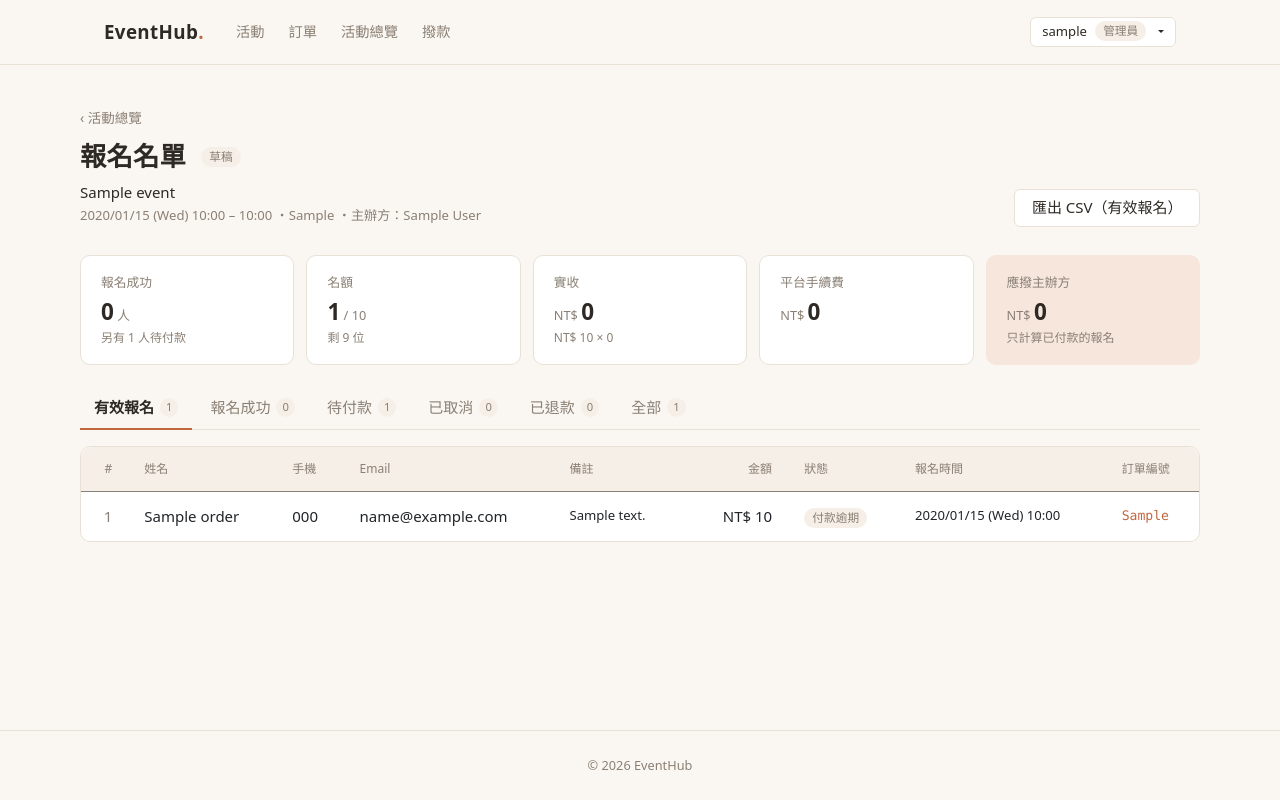
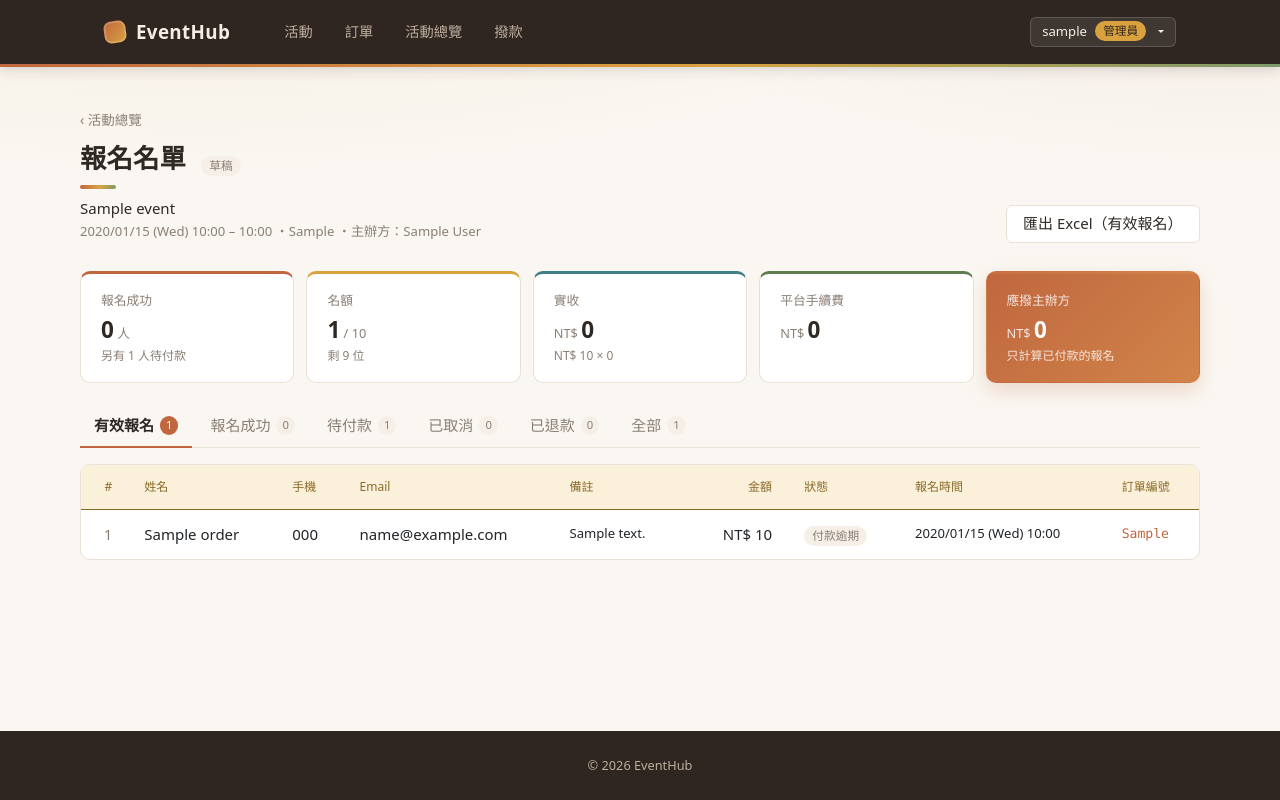
Before and after one commit to avayang066/event-hub, an ASP.NET Core app: page /Admin/Events/1 in a window 1280 px wide. Run offline with ASP.NET Core 8, Linux system fonts and the light colour scheme; a user stored in the database is signed in; tables that the repository leaves empty hold one stand-in row (values such as "Sample post"); style sheets or scripts are compiled from the project's sources.

Commit message:
feat: 報名名單改為匯出 Excel，網站配色加入跳色

```diff
--- a/src/EventHub.Web/Controllers/AdminEventsController.cs
+++ b/src/EventHub.Web/Controllers/AdminEventsController.cs
@@ -36,7 +36,8 @@ public class AdminEventsController(ReportService reports, TimeProvider timeProvi
             return NotFound();
         }
 
-        return File(RegistrationCsv.Build(model), "text/csv; charset=utf-8",
-            RegistrationCsv.FileName(model, timeProvider.GetTaiwanNow()));
+        var now = timeProvider.GetTaiwanNow();
+        return File(RegistrationExcel.Build(model, now), RegistrationExcel.ContentType,
+            RegistrationExcel.FileName(model, now));
     }
 }
--- a/src/EventHub.Web/Controllers/OrganizerEventsController.cs
+++ b/src/EventHub.Web/Controllers/OrganizerEventsController.cs
@@ -151,8 +151,9 @@ public class OrganizerEventsController(
             return NotFound();
         }
 
-        return File(RegistrationCsv.Build(model), "text/csv; charset=utf-8",
-            RegistrationCsv.FileName(model, timeProvider.GetTaiwanNow()));
+        var now = timeProvider.GetTaiwanNow();
+        return File(RegistrationExcel.Build(model, now), RegistrationExcel.ContentType,
+            RegistrationExcel.FileName(model, now));
     }
 
     // ---------------- 共用 ----------------
--- a/src/EventHub.Web/Views/Shared/_EventRegistrations.cshtml
+++ b/src/EventHub.Web/Views/Shared/_EventRegistrations.cshtml
@@ -23,7 +23,7 @@
         </div>
     </div>
     <a class="btn btn-outline-secondary" asp-action="ExportRegistrations"
-       asp-route-id="@Model.EventId" asp-route-filter="@Model.Filter">匯出 CSV（@Model.Filter.ToLabel()）</a>
+       asp-route-id="@Model.EventId" asp-route-filter="@Model.Filter">匯出 Excel（@Model.Filter.ToLabel()）</a>
 </div>
 
 @if (Model.HasOrdersToRefund)
--- a/src/EventHub.Web/Views/Shared/_Layout.cshtml
+++ b/src/EventHub.Web/Views/Shared/_Layout.cshtml
@@ -8,7 +8,7 @@
 <head>
     <meta charset="utf-8" />
     <meta name="viewport" content="width=device-width, initial-scale=1.0" />
-    <meta name="theme-color" content="#faf7f2" />
+    <meta name="theme-color" content="#2f2621" />
     <title>@ViewData["Title"] - EventHub</title>
     <link rel="stylesheet" href="~/lib/bootstrap/dist/css/bootstrap.min.css" />
     <link rel="stylesheet" href="~/css/site.css" asp-append-version="true" />
@@ -18,7 +18,7 @@
     <div class="app-shell">
         <header class="app-header">
             <div class="app-header-inner">
-                <a class="app-brand" asp-area="" asp-controller="Home" asp-action="Index">EventHub<span class="app-brand-dot">.</span></a>
+                <a class="app-brand" asp-area="" asp-controller="Home" asp-action="Index">EventHub<span class="app-brand-dot"></span></a>
 
                 <nav class="app-nav" aria-label="主要導覽">
                     <a asp-controller="Home" asp-action="Index">活動</a>
--- a/src/EventHub.Web/wwwroot/css/site.css
+++ b/src/EventHub.Web/wwwroot/css/site.css
@@ -16,6 +16,20 @@
   --c-primary: #c0673f;
   --c-primary-hover: #a85733;
   --c-primary-soft: #f6e6dc;
+
+  /* 跳色：芥末黃、湖水青（點綴用，不大面積使用） */
+  --c-accent: #d9a23f;
+  --c-accent-soft: #fbf0d9;
+  --c-teal: #3f7f86;
+  --c-teal-soft: #e0eef0;
+
+  /* 標題列、頁尾：深咖啡 */
+  --c-dark: #2f2621;
+  --c-dark-text: #f6eee4;
+  --c-dark-muted: #bfae9c;
+
+  /* 標題列下緣、標題裝飾的漸層：陶土橘 → 芥末黃 → 鼠尾草綠 */
+  --g-brand: linear-gradient(90deg, #c0673f 0%, #d9a23f 55%, #7d9a6a 100%);
 
   /* 狀態色（低彩度） */
   --c-success: #5f7d4e;
@@ -44,7 +58,11 @@ html {
 }
 
 body {
-  background: var(--c-bg);
+  background:
+    radial-gradient(1200px 360px at 15% -80px, rgba(217, 162, 63, 0.12), transparent 70%),
+    radial-gradient(900px 320px at 95% -60px, rgba(192, 103, 63, 0.10), transparent 70%),
+    var(--c-bg);
+  background-repeat: no-repeat;
   color: var(--c-text);
   font-family: system-ui, -apple-system, "PingFang TC", "Microsoft JhengHei", "Noto Sans TC", sans-serif;
   line-height: 1.65;
@@ -86,9 +104,17 @@ hr {
   position: sticky;
   top: 0;
   z-index: 1020;
-  background: rgba(250, 247, 242, 0.92);
-  backdrop-filter: blur(8px);
-  border-bottom: 1px solid var(--c-border);
+  background: var(--c-dark);
+  color: var(--c-dark-text);
+  box-shadow: 0 2px 12px rgba(47, 38, 33, 0.18);
+}
+
+/* 標題列下緣的彩色細線 */
+.app-header::after {
+  content: "";
+  display: block;
+  height: 3px;
+  background: var(--g-brand);
 }
 
 .app-header-inner {
@@ -102,34 +128,70 @@ hr {
 }
 
 .app-brand {
+  display: inline-flex;
+  align-items: center;
+  gap: 10px;
   font-weight: 700;
   font-size: 1.25rem;
   letter-spacing: 0.02em;
-  color: var(--c-text);
+  color: var(--c-dark-text);
+}
+
+/* 品牌小方塊（漸層） */
+.app-brand::before {
+  content: "";
+  width: 22px;
+  height: 22px;
+  border-radius: 7px;
+  background: linear-gradient(135deg, var(--c-primary) 0%, var(--c-accent) 100%);
+  box-shadow: inset 0 0 0 2px rgba(255, 255, 255, 0.18);
+  transform: rotate(-8deg);
 }
 
 .app-brand:hover {
-  color: var(--c-text);
-}
-
-.app-brand-dot {
-  color: var(--c-primary);
+  color: #fff;
 }
 
 .app-nav {
   display: flex;
-  gap: 24px;
+  gap: 8px;
   flex: 1;
 }
 
 .app-nav a {
-  color: var(--c-muted);
+  padding: 6px 12px;
+  border-radius: 999px;
+  color: var(--c-dark-muted);
   font-size: 0.95rem;
+  transition: background-color 0.15s, color 0.15s;
 }
 
 .app-nav a:hover,
 .app-nav a.active {
-  color: var(--c-text);
+  color: var(--c-dark-text);
+  background: rgba(255, 255, 255, 0.08);
+}
+
+/* 標題列上的按鈕（深底） */
+.app-header .btn-link {
+  color: var(--c-dark-text);
+}
+
+.app-header .btn-link:hover {
+  color: var(--c-accent);
+}
+
+.app-header .app-user-button,
+.app-header .app-user-button:hover,
+.app-header .app-user-button.show {
+  color: var(--c-dark-text);
+  background: rgba(255, 255, 255, 0.08) !important;
+  border-color: rgba(255, 255, 255, 0.16) !important;
+}
+
+.app-header .app-user-button .badge {
+  background: var(--c-accent) !important;
+  color: var(--c-dark) !important;
 }
 
 .app-auth {
@@ -163,8 +225,8 @@ hr {
 .app-main.page-narrow { max-width: calc(var(--w-narrow) + 48px); }
 
 .app-footer {
-  border-top: 1px solid var(--c-border);
-  color: var(--c-muted);
+  background: var(--c-dark);
+  color: var(--c-dark-muted);
   font-size: 0.85rem;
   text-align: center;
   padding: 24px;
@@ -182,6 +244,17 @@ hr {
 
 .page-header h1 {
   margin: 0;
+}
+
+/* 頁面標題下的漸層短線 */
+.page-header h1::after {
+  content: "";
+  display: block;
+  width: 36px;
+  height: 4px;
+  margin-top: 10px;
+  border-radius: 999px;
+  background: var(--g-brand);
 }
 
 .back-link {
@@ -704,15 +807,30 @@ hr {
 }
 
 .stat-tile {
+  --stat-color: var(--c-primary);
   padding: 16px 20px;
   background: var(--c-surface);
   border: 1px solid var(--c-border);
+  border-top: 3px solid var(--stat-color);
   border-radius: var(--radius);
 }
 
+.stat-tile:nth-child(4n + 2) { --stat-color: var(--c-accent); }
+.stat-tile:nth-child(4n + 3) { --stat-color: var(--c-teal); }
+.stat-tile:nth-child(4n + 4) { --stat-color: var(--c-success); }
+
+/* 最重要的數字（實拿、可撥款）：實心漸層 */
 .stat-tile-accent {
-  background: var(--c-primary-soft);
+  color: #fff;
+  background: linear-gradient(135deg, var(--c-primary) 0%, #d1844a 100%);
   border-color: transparent;
+  box-shadow: 0 8px 20px rgba(192, 103, 63, 0.22);
+}
+
+.stat-tile-accent .stat-label,
+.stat-tile-accent .stat-note,
+.stat-tile-accent .stat-value small {
+  color: rgba(255, 255, 255, 0.82);
 }
 
 .stat-label {
@@ -771,6 +889,11 @@ hr {
   border-bottom-color: var(--c-primary);
 }
 
+.filter-tabs a.active .filter-count {
+  color: #fff;
+  background: var(--c-primary);
+}
+
 .filter-count {
   min-width: 1.6em;
   padding: 0 6px;
@@ -826,8 +949,8 @@ hr {
 .data-table thead th {
   font-size: 0.8rem;
   font-weight: 500;
-  color: var(--c-muted);
-  background: var(--c-surface-soft);
+  color: #8a6a2a;
+  background: var(--c-accent-soft);
   white-space: nowrap;
   vertical-align: bottom;
 }
```
Also changed, not shown: other parts of src/EventHub.Web/wwwroot/css/site.css (+40 -6 lines), src/EventHub.Web/Services/RegistrationCsv.cs (deleted, +0 -65 lines), src/EventHub.Web/Services/RegistrationExcel.cs (added, +169 -0 lines), tests/EventHub.Tests/ReportTests.cs (+82 -24 lines), README.md, src/EventHub.Web/EventHub.Web.csproj.
